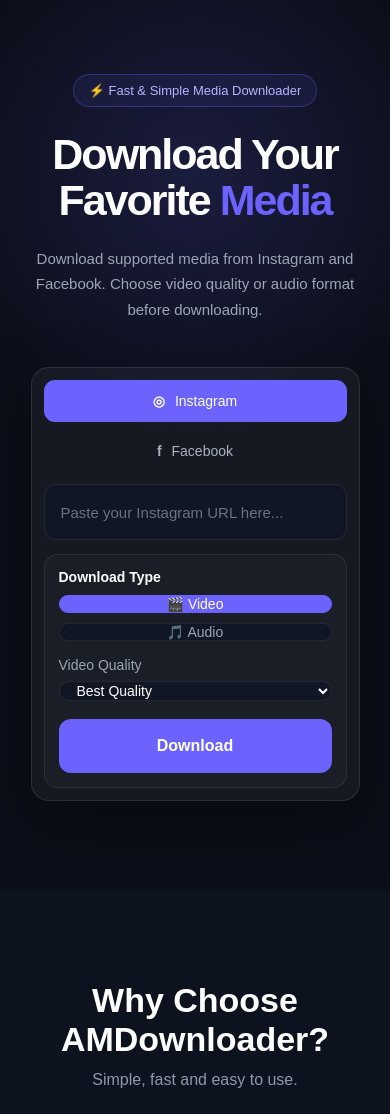
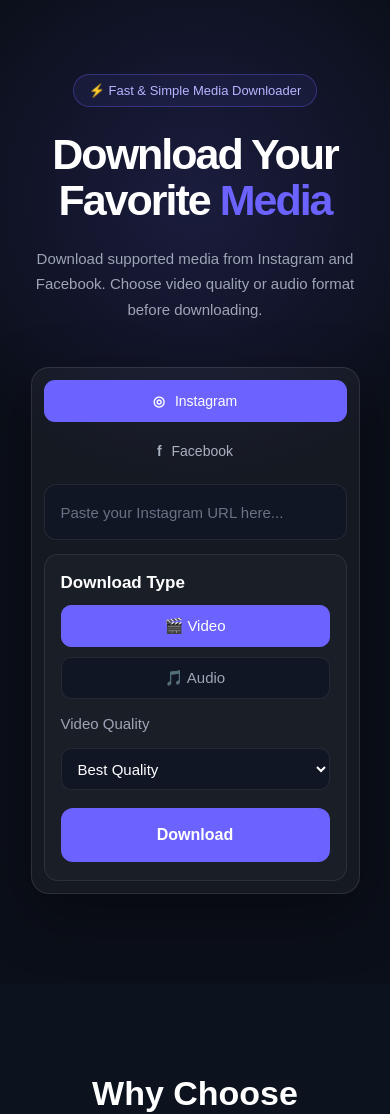
Before and after one commit to ajaymehandale22004-dev/AMDownloader, a Flask app: page / in a window 390 px wide. Shown: the part 73-1187 px from the top of the page. Run offline with Flask 3, Linux system fonts and the light colour scheme.

Commit message:
Improve mobile download options

```diff
--- a/static/style.css
+++ b/static/style.css
@@ -601,3 +601,61 @@
     }
 
 }
+/* ==============================
+   MOBILE DOWNLOAD OPTIONS
+   ============================== */
+
+@media (max-width: 600px) {
+
+    .download-options {
+        padding: 18px 16px;
+    }
+
+    .option-title {
+        font-size: 17px;
+        margin-bottom: 12px;
+    }
+
+    .type-buttons {
+        gap: 10px;
+    }
+
+    .type-btn {
+        min-height: 42px;
+        height: 42px;
+        font-size: 15px;
+        padding: 8px 12px;
+        border-radius: 10px;
+    }
+
+    .quality-section {
+        margin-top: 16px;
+    }
+
+    .quality-section label {
+        font-size: 15px;
+        margin-bottom: 8px;
+        display: block;
+    }
+
+    .quality-section select {
+        width: 100%;
+        min-height: 42px;
+        height: 42px;
+        font-size: 15px;
+        padding: 8px 12px;
+        border-radius: 10px;
+    }
+
+    .download-action {
+        margin-top: 18px;
+    }
+
+    #downloadBtn {
+        width: 100%;
+        min-height: 48px;
+        height: 48px;
+        font-size: 16px;
+        border-radius: 10px;
+    }
+}
```
